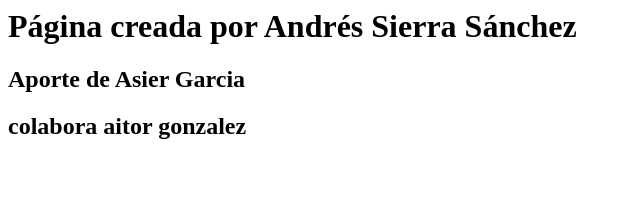
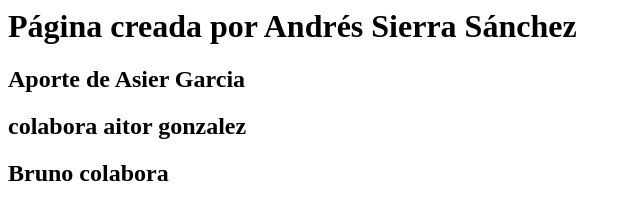
Before and after one commit to Andres-Educa/Andres-Educa.github.io, a plain HTML site: page index.html in a window 1280 px wide. Shown: the whole page, without its empty margins (0-640 px from the left). Drawn offline with Linux system fonts and the light colour scheme.

Commit message:
bruno aporte

```diff
--- a/index.html
+++ b/index.html
@@ -1,3 +1,4 @@
 <h1>Página creada por Andrés Sierra Sánchez</h1>
 <h2>Aporte de Asier Garcia</h2>
 <h2> colabora aitor gonzalez </h2>
+<h2>Bruno colabora</h2>
```
